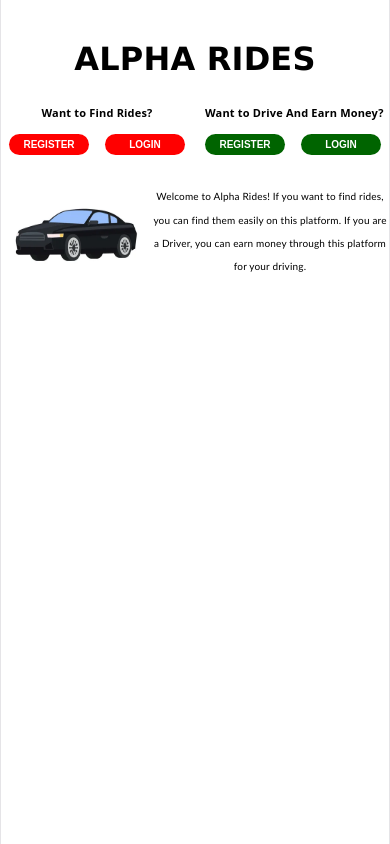
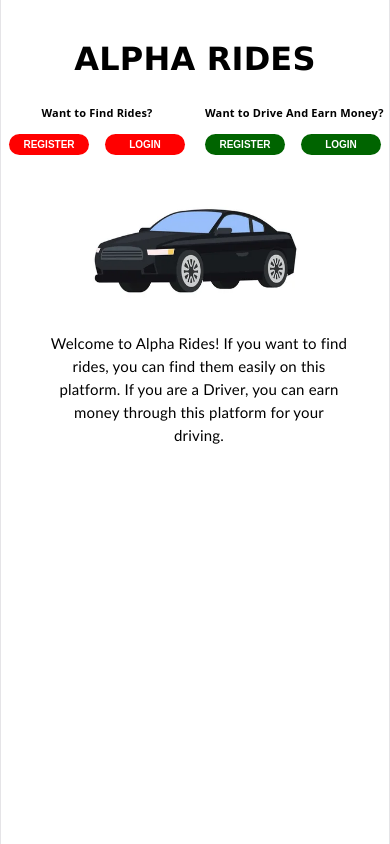
Before and after one commit to ayushk63/RideProject, a React (Vite) app: page / in a window 390 px wide. Built offline with nearby package versions, Linux system fonts and the light colour scheme.

Commit message:
Added Responsive Design

```diff
--- a/src/App.css
+++ b/src/App.css
@@ -547,17 +547,20 @@
   }
 
   #homePageCarSection {
-    margin-top: 20px;
+    margin-top: 0px;
+    display: block;
   }
 
   #homePageCarImage {
-    width: 150px;
-    height: 100px;
+    width: 250px;
+    height: 160px;
   }
 
   #rightHome {
-    font-size: 10px;
+    font-size: 15px;
     margin-top: 10px;
+    margin-left: 48px;
+    width: 300px;
     font-family:'Gill Sans', 'Gill Sans MT', Calibri, 'Trebuchet MS', sans-serif;
   }
 
```
